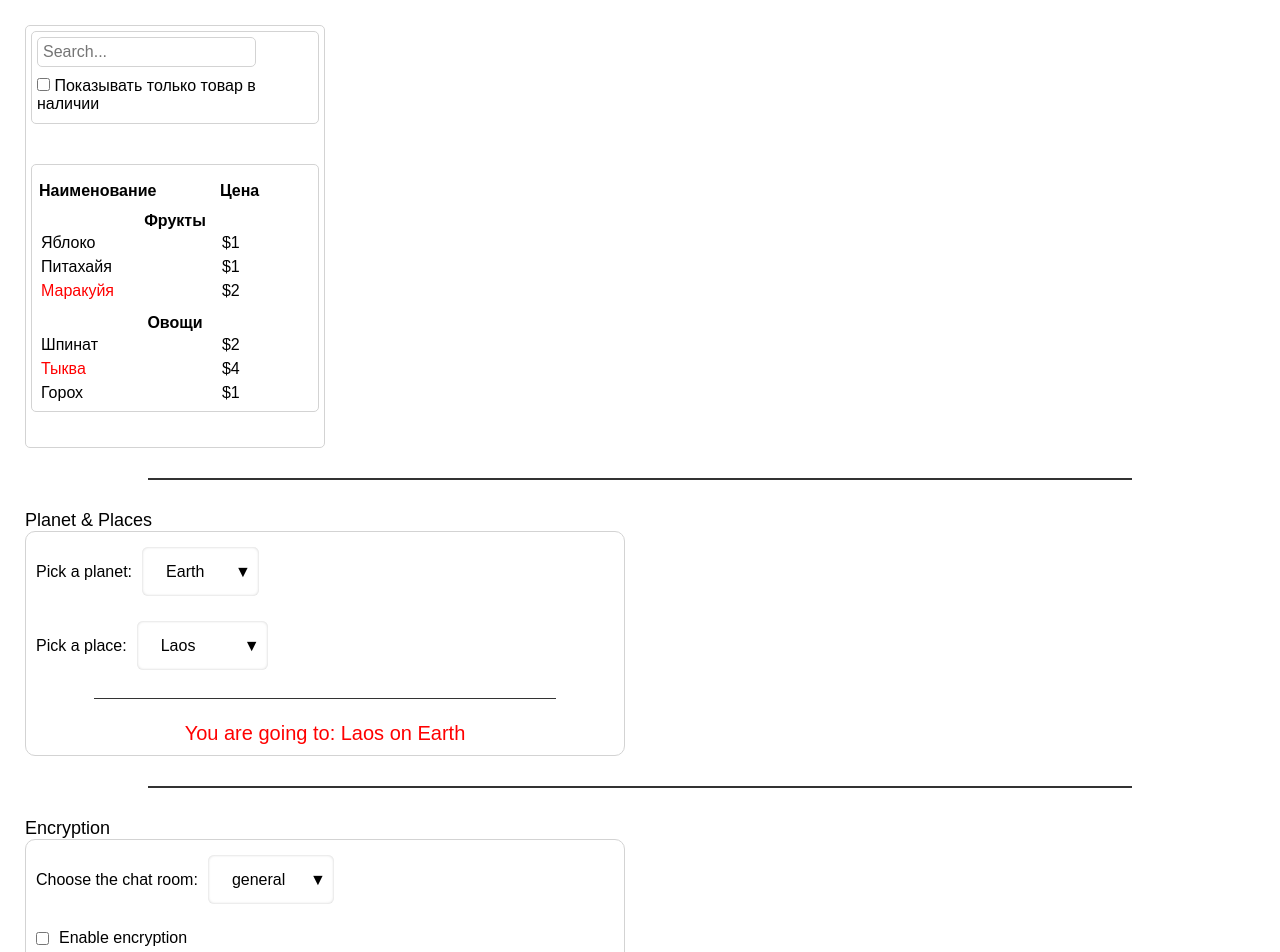
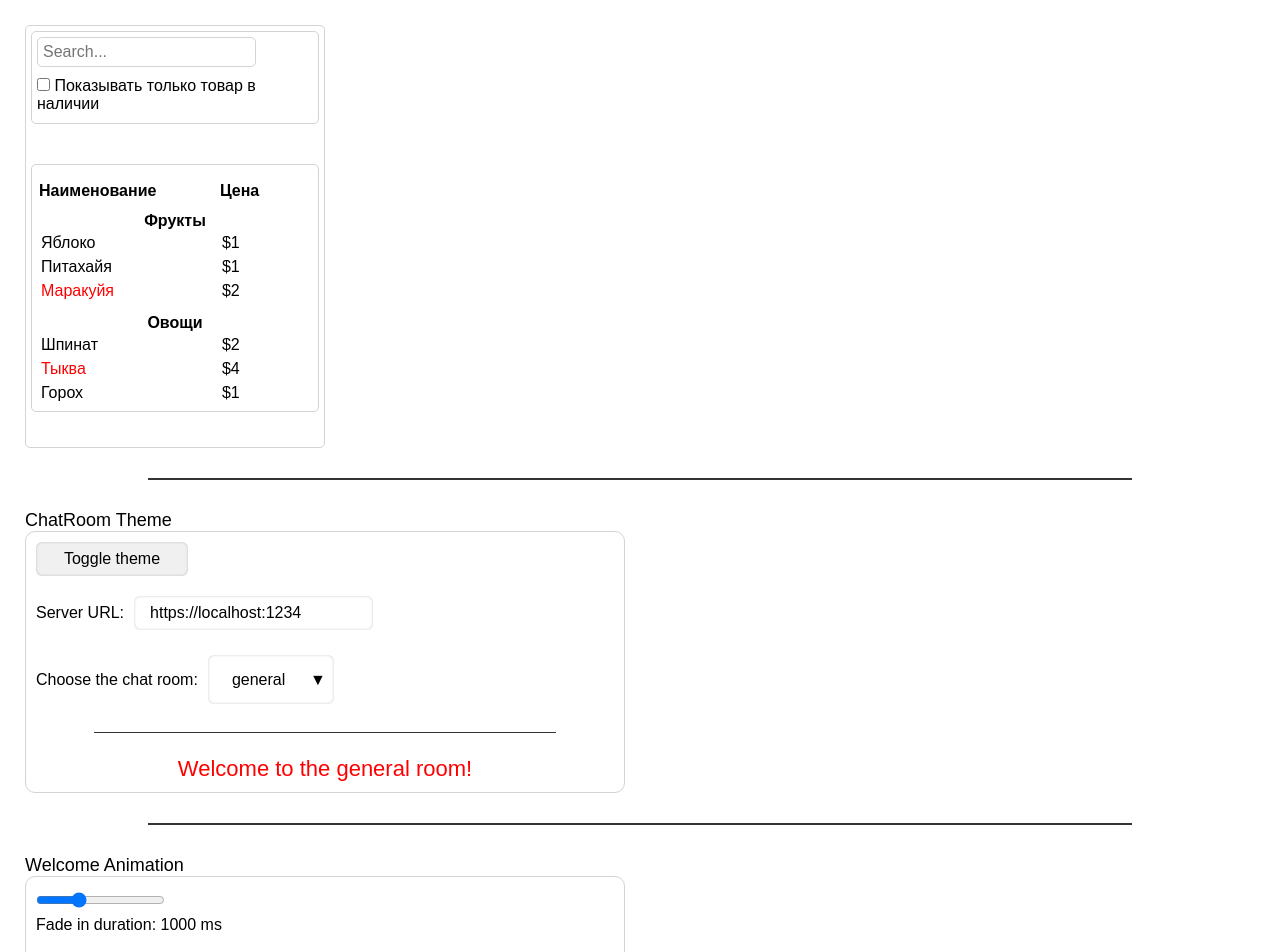
Before and after one commit to Kovalchuk-Alexandr/filter-table, a React (Vite) app: page / in a window 1280 px wide. Shown: the top 952 px of the page. Built offline with nearby package versions, Linux system fonts and the light colour scheme.

Commit message:
ChatRoom WelcomeAnimation

```diff
--- a/src/App.jsx
+++ b/src/App.jsx
@@ -27,6 +27,8 @@ import FormMessage from "./components/FormMessage";
 import DotMove from "./components/DotMove";
 import Encryption from "./components/encryption/Encryption";
 import PlanetPlace from "./components/planets/PlanetPlace";
+import WelcomeAnimation from "./components/welcome/WelcomeAnimation";
+import ChatRoomTheme from "./components/chatroom/ChatRoomTheme";
 
 function ProductCategoryRow({ category }) {
 	return (
@@ -129,6 +131,12 @@ function App() {
       <>
           <FilterableProductTable className="frame" products={PRODUCTS} />
           <hr className="modern-line" />
+          <h3>ChatRoom Theme</h3>
+          <ChatRoomTheme />
+          <hr className="modern-line" />
+          <h3>Welcome Animation</h3>
+          <WelcomeAnimation />
+          <hr className="modern-line" />
           <h3>Planet & Places</h3>
           <PlanetPlace />
           <hr className="modern-line" />
--- /dev/null
+++ b/src/components/chatroom/ChatRoom.jsx
@@ -0,0 +1,15 @@
+import { useState, useEffect } from "react";
+import { createConnection } from "./chat.js";
+
+export default function ChatRoom({ roomId, serverUrl }) {
+    useEffect(() => {
+        const connection = createConnection({
+            roomId: roomId,
+            serverUrl: serverUrl,
+        });
+        connection.connect();
+        return () => connection.disconnect();
+    }, [roomId, serverUrl]);
+
+    return <h1 className="message">Welcome to the {roomId} room!</h1>;
+}
--- /dev/null
+++ b/src/components/chatroom/ChatRoomTheme.jsx
@@ -0,0 +1,43 @@
+import { useState } from "react";
+import ChatRoom from "./ChatRoom.jsx";
+
+export default function ChatRoomTheme() {
+    const [isDark, setIsDark] = useState(false);
+    const [roomId, setRoomId] = useState("general");
+    const [serverUrl, setServerUrl] = useState("https://localhost:1234");
+
+	return (
+        <article className="">
+            <div className={`article flex-start ${isDark ? "dark" : "light"}`}>
+                <button
+                    className="button-inset"
+                    onClick={() => setIsDark(!isDark)}
+                >
+                    Toggle theme
+                </button>
+                <label className="label-item label-item--nerrow">
+                    <span className="text">Server URL:</span>
+                    <input className="input-inset" type="text"
+                        value={serverUrl}
+                        onChange={(e) => setServerUrl(e.target.value)}
+                    />
+                </label>
+                <label className="label-item label-item--nerrow">
+					<span className="text">Choose the chat room:</span>
+					<div className="input-inset select-wrapper">
+						<select
+							value={roomId}
+							onChange={(e) => setRoomId(e.target.value)}
+						>
+							<option value="general">general</option>
+							<option value="travel">travel</option>
+							<option value="music">music</option>
+						</select>
+					</div>
+                </label>
+                <hr className="modern-line--thin" />
+                <ChatRoom roomId={roomId} serverUrl={serverUrl} />
+            </div>
+        </article>
+    );
+}
--- /dev/null
+++ b/src/components/chatroom/chat.js
@@ -0,0 +1,27 @@
+export function createConnection({ serverUrl, roomId }) {
+    // A real implementation would actually connect to the server
+    if (typeof serverUrl !== "string") {
+        throw Error(
+            "Expected serverUrl to be a string. Received: " + serverUrl,
+        );
+    }
+    if (typeof roomId !== "string") {
+        throw Error("Expected roomId to be a string. Received: " + roomId);
+    }
+    return {
+        connect() {
+            console.log(
+                '✅ Connecting to "' +
+                    roomId +
+                    '" room at ' +
+                    serverUrl +
+                    "...",
+            );
+        },
+        disconnect() {
+            console.log(
+                '❌ Disconnected from "' + roomId + '" room at ' + serverUrl,
+            );
+        },
+    };
+}
--- /dev/null
+++ b/src/components/welcome/WelcomeAnimation.jsx
@@ -0,0 +1,65 @@
+import { useState, useEffect, useRef } from "react";
+import { experimental_useEffectEvent as useEffectEvent } from "react";
+import { FadeInAnimation } from "./animation.js";
+
+function Welcome({ duration }) {
+	const ref = useRef(null);
+
+	// const onAnimation = useEffectEvent((animation) => {
+	// 	console.log("Animation");
+	// 	animation.start(duration);
+	// });
+
+    useEffect(() => {
+        const animation = new FadeInAnimation(ref.current);
+		animation.start(duration);
+		// onAnimation(animation);
+        return () => {
+            animation.stop();
+        };
+    }, [duration]);
+
+    return (
+        <h1
+            className="message"
+            ref={ref}
+			style={{
+				width: "90%",
+                opacity: 0,
+                color: "white",
+                padding: 50,
+                textAlign: "center",
+                fontSize: 50,
+                backgroundImage:
+                    "radial-gradient(circle, rgba(63,94,251,1) 0%, rgba(252,70,107,1) 100%)",
+            }}
+        >
+            Welcome
+        </h1>
+    );
+}
+
+export default function WelcomeAnimation() {
+    const [duration, setDuration] = useState(1000);
+    const [show, setShow] = useState(false);
+
+    return (
+        <article className="article flex-start">
+            <label className="person-content">
+                <input
+                    type="range"
+                    min="100"
+                    max="3000"
+                    value={duration}
+                    onChange={(e) => setDuration(Number(e.target.value))}
+                />
+                <span>Fade in duration: {duration} ms</span>
+            </label>
+            <button className="button-inset" onClick={() => setShow(!show)}>
+                {show ? "Remove" : "Show"}
+            </button>
+            <hr className="modern-line--thin"/>
+            {show && <Welcome duration={duration} />}
+        </article>
+    );
+}
--- /dev/null
+++ b/src/components/welcome/animation.js
@@ -0,0 +1,35 @@
+export class FadeInAnimation {
+    constructor(node) {
+        this.node = node;
+    }
+    start(duration) {
+        this.duration = duration;
+        if (this.duration === 0) {
+            // Jump to end immediately
+            this.onProgress(1);
+        } else {
+            this.onProgress(0);
+            // Start animating
+            this.startTime = performance.now();
+            this.frameId = requestAnimationFrame(() => this.onFrame());
+        }
+    }
+    onFrame() {
+        const timePassed = performance.now() - this.startTime;
+        const progress = Math.min(timePassed / this.duration, 1);
+        this.onProgress(progress);
+        if (progress < 1) {
+            // We still have more frames to paint
+            this.frameId = requestAnimationFrame(() => this.onFrame());
+        }
+    }
+    onProgress(progress) {
+        this.node.style.opacity = progress;
+    }
+    stop() {
+        cancelAnimationFrame(this.frameId);
+        this.startTime = null;
+        this.frameId = null;
+        this.duration = 0;
+    }
+}
--- a/src/css/index.css
+++ b/src/css/index.css
@@ -8,6 +8,8 @@ body {
 * {
     /* outline: 1px solid lightgray; */
 }
+
+.dark { background: #444141; color: #eee; }
 
 h1 {
   margin-top: 0;
@@ -222,6 +224,11 @@ img { width: 100px; height: 100px; border-radius: 50%; }
 	margin: 8px auto; /* Центрирование и отступы */
 }
 
+.dark .modern-line, .dark .modern-line--thin {
+	border-color: #eee;
+	color: #eee;
+}
+
 ul.list {margin-left: 40px; list-style-type: auto}
 .list-item {list-style: disc;}
 .list-item::before {content: •;}
@@ -264,15 +271,22 @@ ul.list {margin-left: 40px; list-style-type: auto}
     transition: box-shadow 0.3s;
 }
 
+.dark .button-inset {
+	background: #555555;
+	color: #eee;
+	box-shadow: inset 0px 0px 3px rgba(255, 255, 255, 0.2);
+}
+
 .button-inset--small {width: 70px;}
 .button-inset--middle {width: 100px;}
 .button-inset--full {width: unset;}
 
 .button-inset:active, .button-inset--active {
-    box-shadow: inset 0px 0px 5px rgba(0, 0, 0, 0.3);
+    box-shadow: inset 0px 0px 5px rgba(167, 167, 167, 0.3);
 }
 
-.button-inset:hover {outline: 1px solid rgba(0, 0, 0, 0.25);}
+.button-inset:hover {outline: 1px solid rgba(168, 168, 168, 0.25);}
+.dark .button-inset:hover {outline: 1px solid rgba(255, 255, 255, 0.25);}
 
 .button-inset:disabled {
 	background: #e0e0e0;
@@ -294,6 +308,12 @@ ul.list {margin-left: 40px; list-style-type: auto}
     background: transparent;
     box-shadow: inset 0px 0px 3px rgba(0, 0, 0, 0.2);
     transition: box-shadow 0.3s;
+}
+
+.dark .input-inset {
+	background: #555555;
+	color: #eee;
+	box-shadow: inset 0px 0px 3px rgba(255, 255, 255, 0.2);
 }
 
 .select-wrapper {
@@ -347,6 +367,12 @@ ul.list {margin-left: 40px; list-style-type: auto}
 }
 
 .input-inset:hover {outline: 1px solid rgba(0, 0, 0, 0.25);}
+
+.dark .input-inset:hover {outline: 1px solid rgba(255, 255, 255, 0.25);}
+.dark .input-inset:active, .dark .input-inset:focus {
+	box-shadow: inset 0px 0px 5px rgba(255, 255, 255, 0.3);
+	outline: 1px solid rgba(255, 255, 255, 0.25);
+}
 
 /* Для PictureBg */
 .background {
@@ -449,3 +475,7 @@ ul.list {margin-left: 40px; list-style-type: auto}
   align-self: center;
   color:red;
 }
+
+.dark .message {
+  color: #eef7a0;
+}
```
Also changed, not shown: 1 other file (tests, documents, lock files or other folders).
